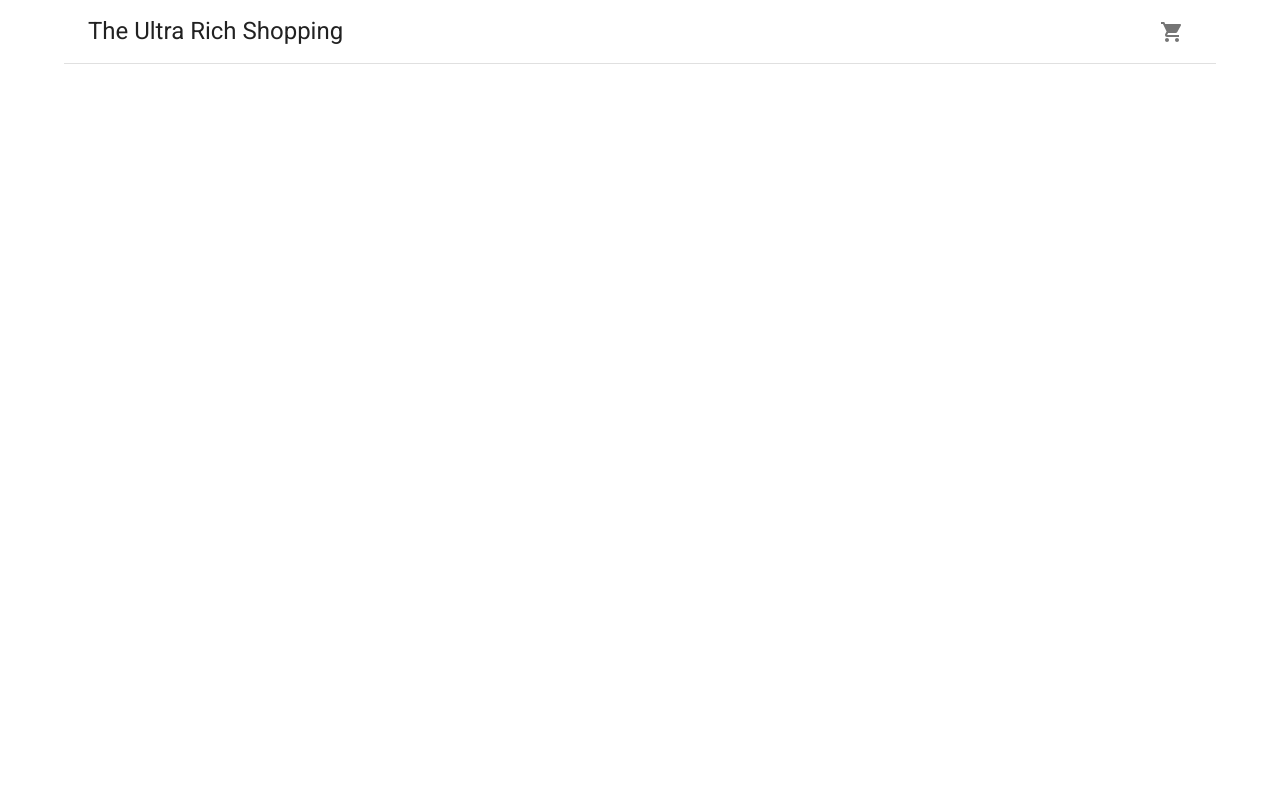
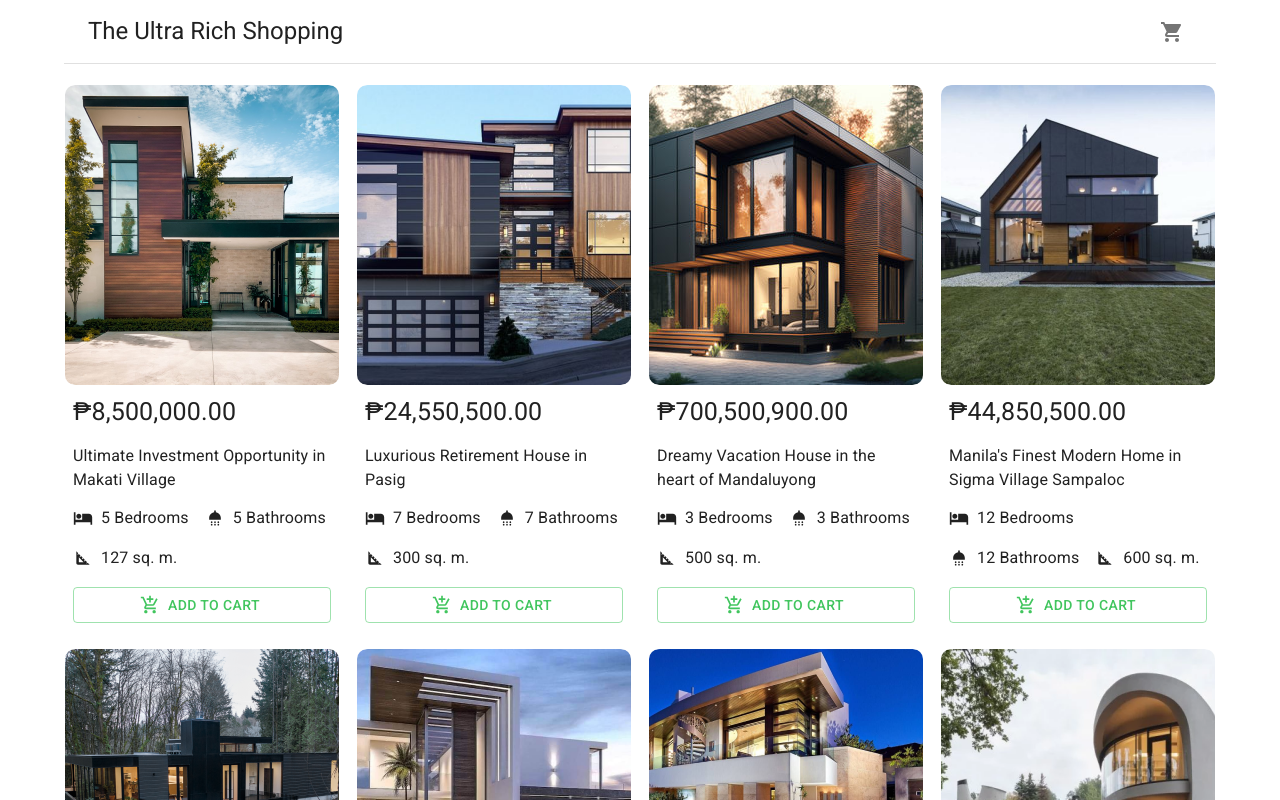
Before and after one commit to MarJaysonSanAgustin/react-ts-shopping-cart-mui, a React (Vite) app: page / in a window 1280 px wide. Shown: the top 800 px of the page. Built offline with nearby package versions, Linux system fonts and the light colour scheme.

Commit message:
feat: add shopping cart context

```diff
--- a/src/App.tsx
+++ b/src/App.tsx
@@ -1,13 +1,27 @@
 import Container from "@mui/material/Container";
+import Grid from "@mui/material/Grid";
 
 import Header from "./components/Header";
+import StoreItem from "./components/StoreItem";
+import storeItems from "./data/items.json";
+import { ShoppingCartProvider } from "./context/ShoppingCartContext";
 
 function App() {
   return (
-    <Container maxWidth="lg">
-      <Header title="The Ultra Rich Shopping" />
-      <main></main>
-    </Container>
+    <ShoppingCartProvider>
+      <Container maxWidth="lg">
+        <Header title="The Ultra Rich Shopping" />
+        <main style={{ paddingTop: 20, marginBottom: 30 }}>
+          <Grid container spacing={2}>
+            {storeItems.map((item) => (
+              <Grid key={item.id} item xs={12} sm={6} md={4} lg={3}>
+                <StoreItem {...item} />
+              </Grid>
+            ))}
+          </Grid>
+        </main>
+      </Container>
+    </ShoppingCartProvider>
   );
 }
 
--- /dev/null
+++ b/src/context/ShoppingCartContext.tsx
@@ -0,0 +1,116 @@
+import { createContext, ReactNode, useContext, useState } from "react";
+
+import ShoppingCart from "../components/ShoppingCart";
+import { useLocalStorage } from "../hooks/useLocalStorage";
+
+type ShoppingCartProviderProps = {
+  children: ReactNode;
+};
+
+type ShoppingCartContext = {
+  openCart: () => void;
+  closeCart: () => void;
+  getItemQuantity: (id: number) => number;
+  increaseCartQuantity: (id: number) => void;
+  decreaseCartQuantity: (id: number) => void;
+  removeFromCart: (id: number) => void;
+  cartQuantity: number;
+  isOpen: boolean;
+  cartItems: CartItem[];
+};
+
+type CartItem = {
+  id: number;
+  quantity: number;
+};
+
+const ShoppingCartContext = createContext({} as ShoppingCartContext);
+
+export function useShoppingCart() {
+  return useContext(ShoppingCartContext);
+}
+
+export function ShoppingCartProvider({ children }: ShoppingCartProviderProps) {
+  const [cartItems, setCartItems] = useLocalStorage<CartItem[]>(
+    "shopping-cart",
+    []
+  );
+  const [isOpen, setIsOpen] = useState(false);
+
+  const cartQuantity = cartItems.reduce(
+    (quantity, item) => item.quantity + quantity,
+    0
+  );
+
+  const getItemQuantity = (id: number) =>
+    cartItems.find((cartItem) => cartItem.id === id)?.quantity || 0;
+
+  const openCart = () => setIsOpen(true);
+
+  const closeCart = () => setIsOpen(false);
+
+  const increaseCartQuantity = (id: number) => {
+    setCartItems((currentCartItems) => {
+      const item = currentCartItems.find(
+        (currentCartItem) => currentCartItem.id === id
+      );
+
+      /** no item found from current cart */
+      if (!item) {
+        return [...currentCartItems, { id, quantity: 1 }];
+      }
+      /** item found from current cart so incrementing the quantity*/
+      return currentCartItems.map((currentCartItem) => {
+        if (currentCartItem.id === id)
+          return { ...currentCartItem, quantity: currentCartItem.quantity + 1 };
+        return currentCartItem;
+      });
+    });
+  };
+
+  const decreaseCartQuantity = (id: number) => {
+    setCartItems((currentCartItems) => {
+      const item = currentCartItems.find(
+        (currentCartItem) => currentCartItem.id === id
+      );
+
+      /** item has a quantity of 1 */
+      if (item && item.quantity === 1) {
+        return currentCartItems.filter(
+          (currentCartItem) => currentCartItem.id !== id
+        );
+      }
+      /** item found from current cart so incrementing the quantity*/
+      return currentCartItems.map((currentCartItem) => {
+        if (currentCartItem.id === id)
+          return { ...currentCartItem, quantity: currentCartItem.quantity - 1 };
+        return currentCartItem;
+      });
+    });
+  };
+
+  const removeFromCart = (id: number) => {
+    setCartItems((currentCartItems) =>
+      currentCartItems.filter((currentCartItem) => currentCartItem.id !== id)
+    );
+  };
+
+  return (
+    <ShoppingCartContext.Provider
+      value={{
+        openCart,
+        closeCart,
+        getItemQuantity,
+        increaseCartQuantity,
+        decreaseCartQuantity,
+        removeFromCart,
+        cartQuantity,
+        cartItems,
+        isOpen,
+      }}
+    >
+      {children}
+      <ShoppingCart isOpen={isOpen} />
+    </ShoppingCartContext.Provider>
+  );
+}
```
